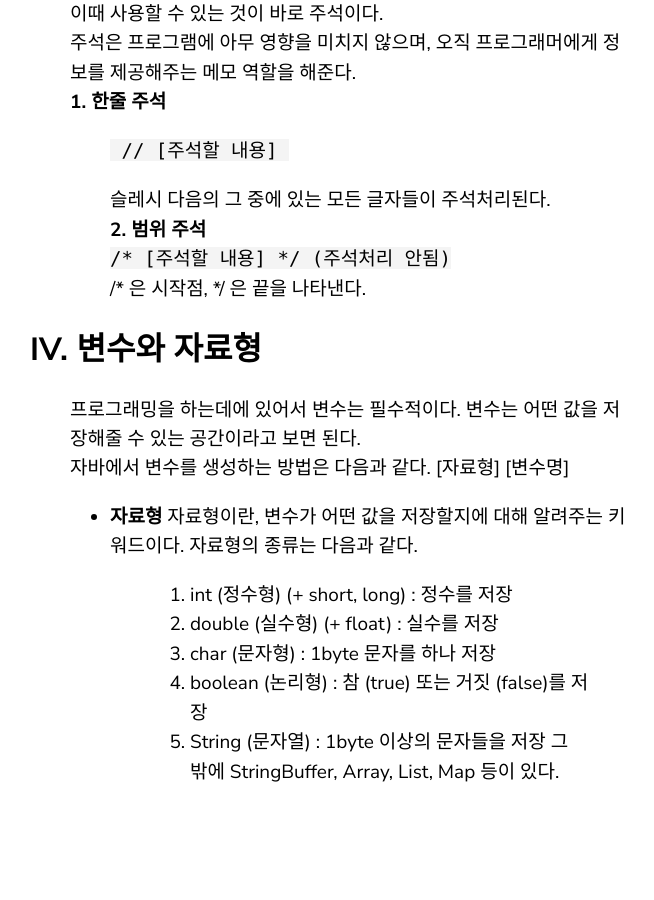
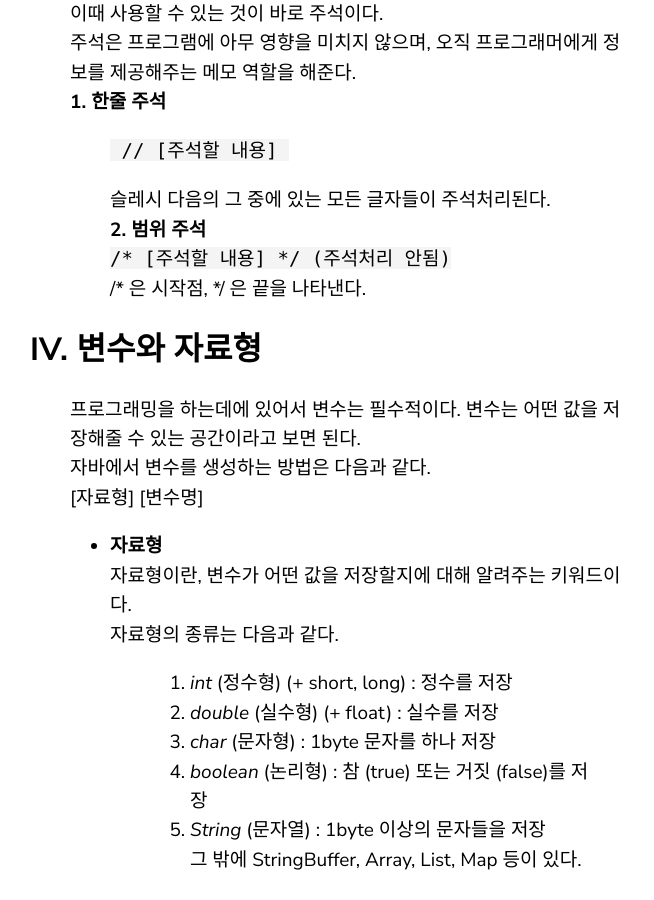
Before and after one commit to ytw060309/blog, a Jekyll site: the page built from _posts/2020-06-07-Java1.markdown, in a window 1280 px wide and 900 px high, scrolled down 1572 px. Shown: the whole window, without its empty margins (110-764 px from the left). Built offline with Jekyll 4.4.1, drawn with Linux system fonts in a browser that asks for light colours; comment, search, counter and statistics services are not loaded; before the commit the page ends 2384 px from its top, so only the background shows below that.

```diff
--- a/_posts/2020-06-07-Java1.markdown
+++ b/_posts/2020-06-07-Java1.markdown
@@ -41,9 +41,9 @@ categories: Analytics
 >   > + **자료형**
 >   > 자료형이란, 변수가 어떤 값을 저장할지에 대해 알려주는 키워드이다.
 >   > 자료형의 종류는 다음과 같다.
->   >   >1. int (정수형) (+ short, long) : 정수를 저장
->   >   >2. double (실수형) (+ float) : 실수를 저장
->   >   >3. char (문자형) : 1byte 문자를 하나 저장
->   >   >4. boolean (논리형) : 참 (true) 또는 거짓 (false)를 저장
->   >   >5. String (문자열) : 1byte 이상의 문자들을 저장
+>   >   >1. *int* (정수형) (+ short, long) : 정수를 저장
+>   >   >2. *double* (실수형) (+ float) : 실수를 저장
+>   >   >3. *char* (문자형) : 1byte 문자를 하나 저장
+>   >   >4. *boolean* (논리형) : 참 (true) 또는 거짓 (false)를 저장
+>   >   >5. *String* (문자열) : 1byte 이상의 문자들을 저장
 >   >   >그 밖에 StringBuffer, Array, List, Map 등이 있다.
```
